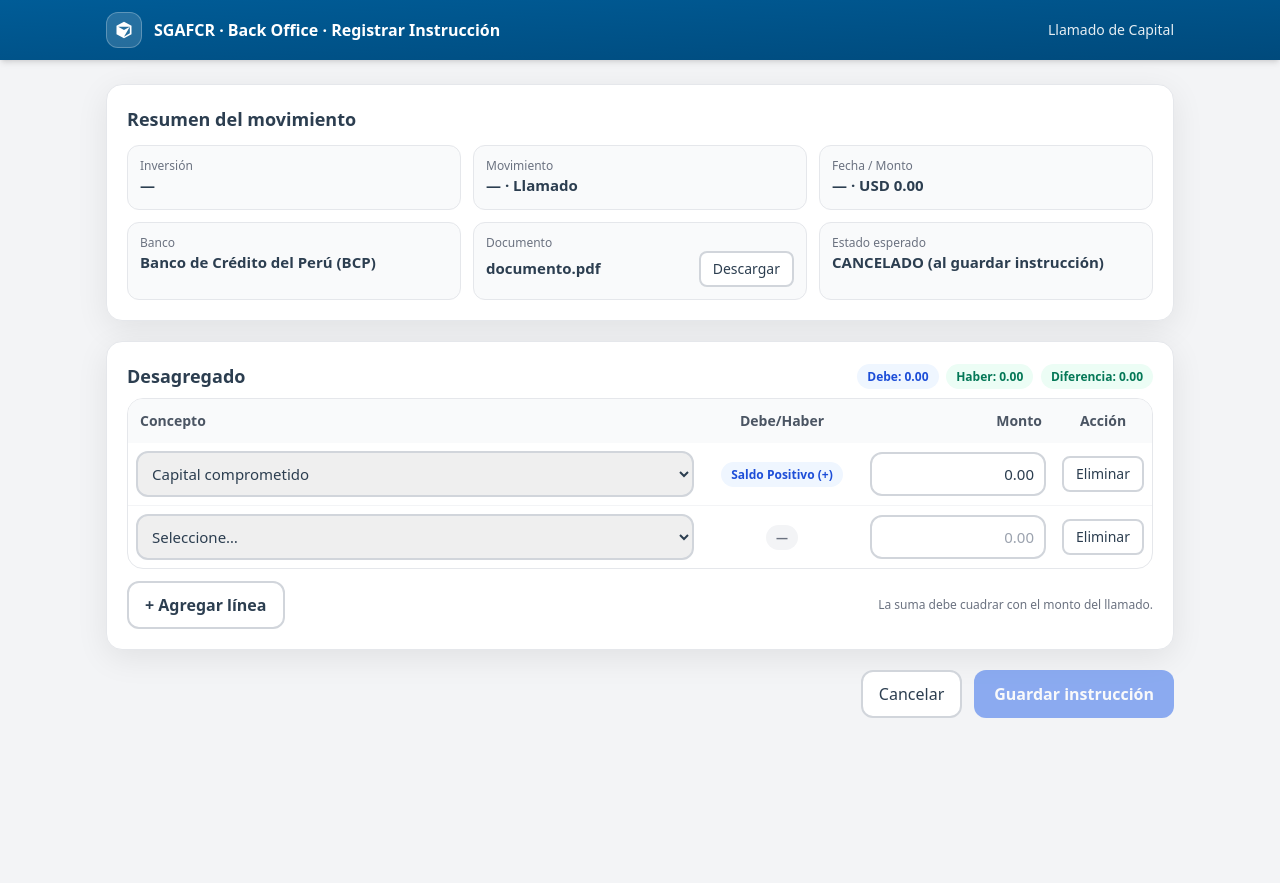
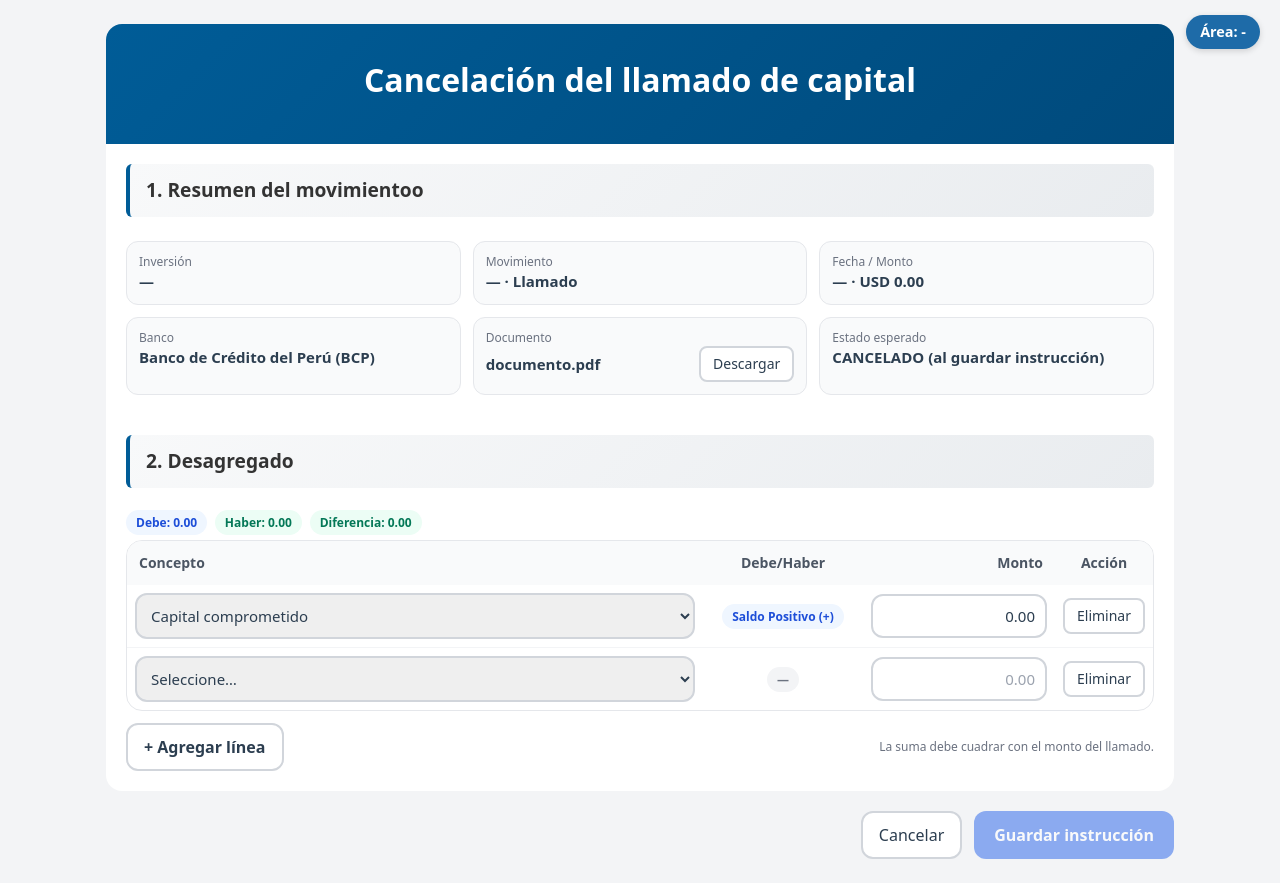
Before and after one commit to lldisool1997/presentaciones-prototipo-onp, a plain HTML site: page prototipos/backoffice-instruccion.html in a window 1280 px wide. Before the commit the page ends 800 px from the top, so only its background shows below. Drawn offline with nearby package versions, Linux system fonts and the light colour scheme; some packages are replaced by stand-ins of ours; a script that the page names is missing.

Commit message:
cancelacion llamado de capital

```diff
--- a/prototipos/backoffice-instruccion.html
+++ b/prototipos/backoffice-instruccion.html
@@ -34,12 +34,47 @@
   padding-left: 14px !important; /* ajusta porque antes dejaba espacio al ícono */
 }
 
+         .header {
+            background: linear-gradient(135deg, #005C97 0%, #004a7c 100%);
+            color: white;
+            padding: 2rem;
+            text-align: center;
+        }
+
+        .header h1 {
+            font-size: 2rem;
+            font-weight: 600;
+            margin-bottom: 0.5rem;
+        }
+
+        .header p {
+            opacity: 0.9;
+            font-size: 1.1rem;
+        }
+
+        .section-header {
+            font-size: 1.2rem;
+            font-weight: 600;
+            background: linear-gradient(135deg, #f8f9fa 0%, #e9ecef 100%);
+            border-left: 4px solid #005C97;
+            padding: 0.75rem 1rem;
+            border-radius: 6px;
+            margin-bottom: 1.5rem;
+            color: #333;
+        }
   </style>
 </head>
 <body class="bg-gray-100 text-ink">
-
+  <div id="area-badge"
+     style="position: absolute; top: 15px; right: 20px;
+            background-color: #1e6ba8; color: #fff;
+            font-weight: bold; font-size: 0.9rem;
+            padding: 6px 14px; border-radius: 20px;
+            box-shadow: 0 2px 6px rgba(0,0,0,0.15);">
+  Área: -
+</div>
   <!-- Topbar -->
-  <header class="sticky top-0 z-40 bg-gradient-to-br from-brand1 to-brand2 text-white shadow-md">
+  <!--<header class="sticky top-0 z-40 bg-gradient-to-br from-brand1 to-brand2 text-white shadow-md">
     <div class="max-w-[1100px] mx-auto px-4 py-3 flex items-center gap-3">
       <div class="w-9 h-9 rounded-xl bg-white/15 border border-white/25 grid place-items-center">
         <svg viewBox="0 0 24 24" class="w-5 h-5 fill-white"><path d="M12 2 3 7v10l9 5 9-5V7l-9-5Zm7 6-7 4-7-4m0 0 7-4m7 4v8l-7 4m-7-12v8l7 4"/></svg>
@@ -47,13 +82,15 @@
       <div class="font-semibold">SGAFCR · Back Office · Registrar Instrucción</div>
       <div class="ml-auto text-sm opacity-90">Llamado de Capital</div>
     </div>
-  </header>
+  </header>-->
 
-  <main class="max-w-[1100px] mx-auto px-4 py-6 space-y-5">
-
+  <main class="max-w-[1100px] mx-auto px-4 py-6 ">
+                <div class="header rounded-2xl rounded-b-none">
+                <h1>Cancelación del llamado de capital</h1>
+            </div>
     <!-- Cabecera (solo lectura) -->
-    <section class="bg-white rounded-2xl border border-line shadow-card p-5">
-      <h2 class="text-lg font-semibold mb-3">Resumen del movimiento</h2>
+    <section class="bg-white   border-line p-5">
+       <div class="section-header">1. Resumen del movimientoo</div>
       <div id="head" class="grid md:grid-cols-3 gap-3 text-[15px]"></div>
       <div class="mt-3 grid md:grid-cols-3 gap-3 text-[15px]">
         <div class="bg-muted border rounded-xl p-3">
@@ -78,9 +115,10 @@
     </section>
 
     <!-- Desagregado -->
-    <section class="bg-white rounded-2xl border border-line shadow-card p-5">
+    <section class="bg-white rounded-2xl rounded-t-none  border-line  p-5 mb-5">
+
+            <div class="section-header">2. Desagregado</div>
       <div class="flex items-center justify-between mb-2">
-        <h3 class="text-lg font-semibold">Desagregado</h3>
         <div class="text-sm">
           <span class="px-2.5 py-1 rounded-full text-xs font-semibold bg-blue-50 text-blue-700">Debe: <b id="sumDebe">0.00</b></span>
           <span class="px-2.5 py-1 rounded-full text-xs font-semibold bg-emerald-50 text-emerald-700 ml-1">Haber: <b id="sumHaber">0.00</b></span>
@@ -395,6 +433,16 @@ $(function(){
   $("#btnAgregar").on("click", ()=> addRow());
   $("#btnGuardar").on("click", guardar);
 });
+
+             function getAreaParam() {
+    const params = new URLSearchParams(window.location.search);
+    return params.get("area");
+  }
+
+  const area = getAreaParam();
+  if (area) {
+    document.getElementById("area-badge").textContent = "Perfil: " + area;
+  }
 </script>
 
 
```
Also changed, not shown: prototipos/listado-llamado-capital-dist.html (+2 -1 lines), prototipos/registro-llamado-capital.html (+18 -3 lines).
